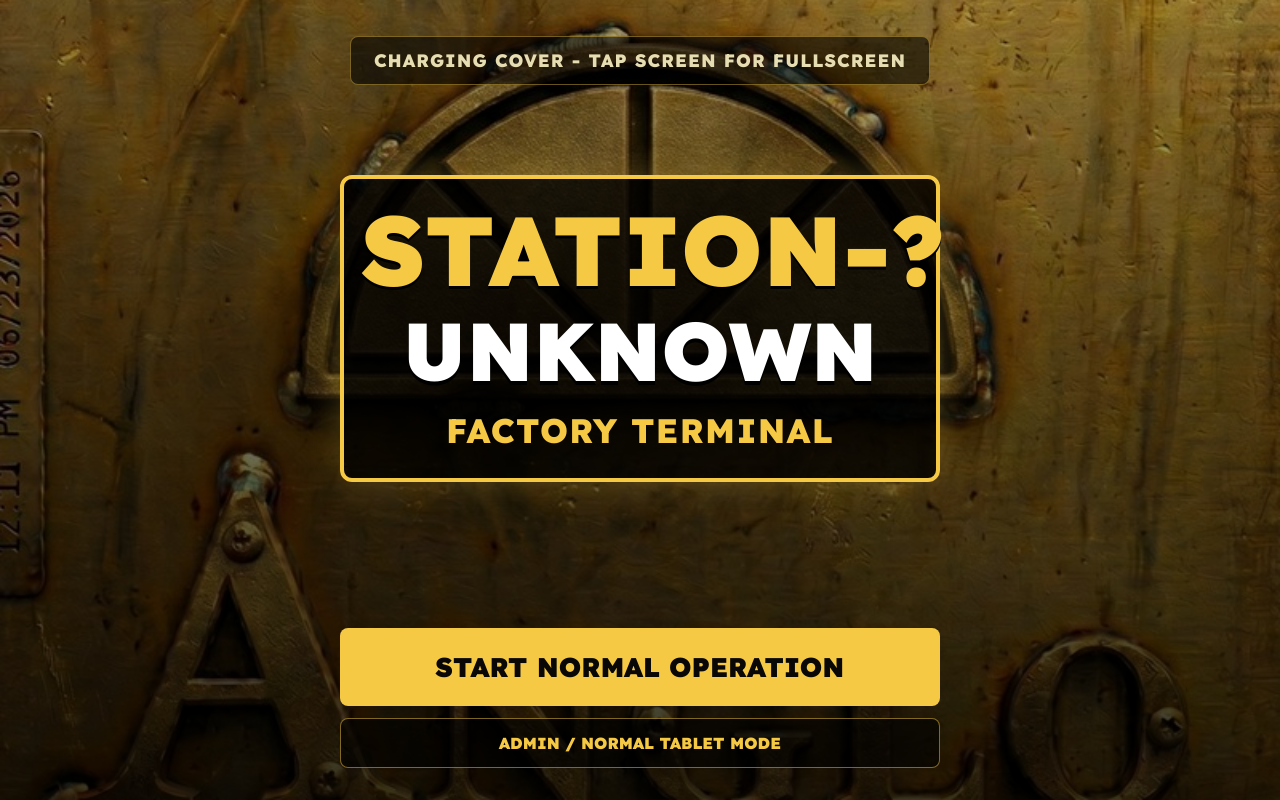
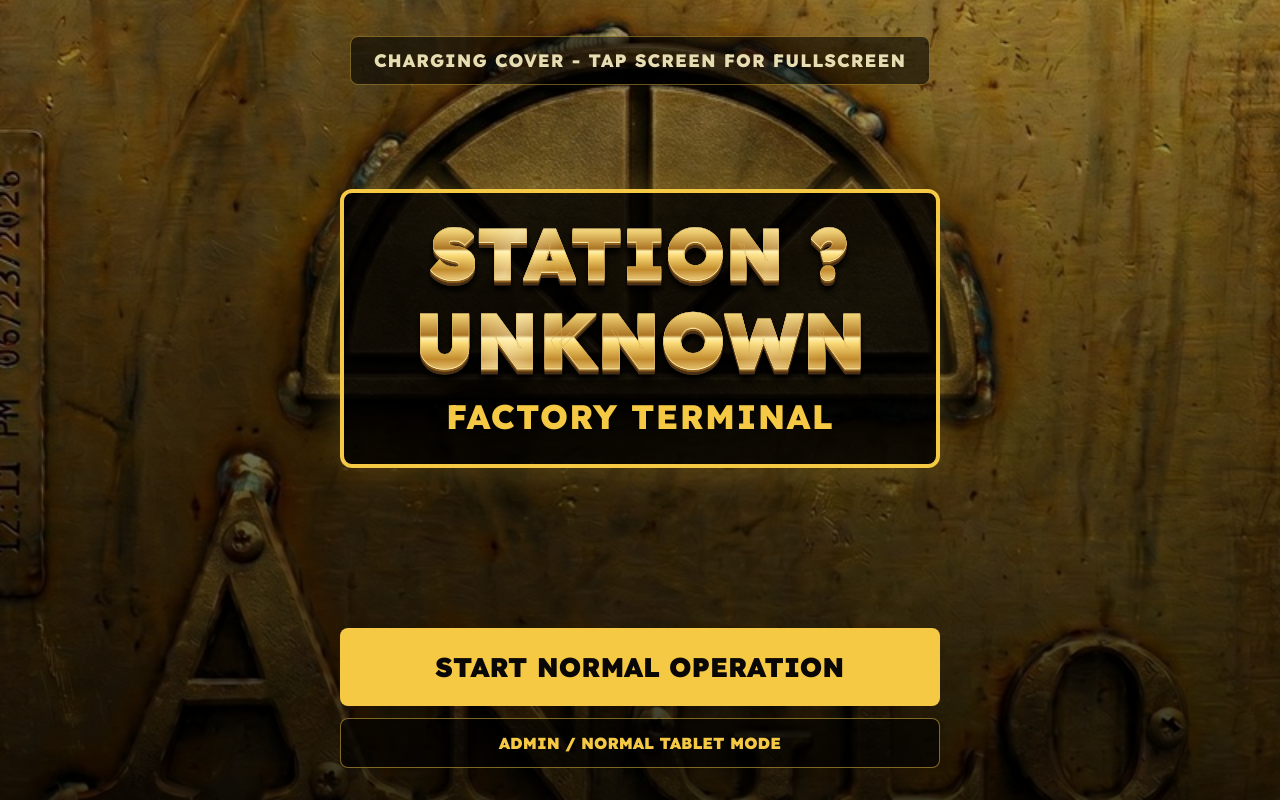
Before and after one commit to angusm99/anglo-planner, a website: page public/cover.html in a window 1280 px wide. Drawn offline with Linux system fonts and the light colour scheme.

Commit message:
Polish station covers with raised gold labels and prevent wrapping

```diff
--- a/public/cover.html
+++ b/public/cover.html
@@ -17,7 +17,7 @@
 <meta name="theme-color" content="#f6c945">
 <style>
   * { box-sizing: border-box; }
-  html, body { height: 100%; margin: 0; }
+  html, body { height: 100%; margin: 0; -webkit-text-size-adjust: 100%; text-size-adjust: 100%; }
   body, button { -webkit-user-select: none; user-select: none; }
   body {
     color: #f6c945;
@@ -64,22 +64,31 @@
   .station {
     color: #f6c945;
     font-family: Lexend, Arial, sans-serif;
-    font-size: clamp(46px, 10vw, 98px);
+    font-size: clamp(28px, 8vw, 72px);
     font-weight: 900;
     line-height: .92;
     letter-spacing: 0;
-    text-shadow: 0 3px 0 #000;
+    white-space: nowrap;
   }
   .name {
     margin-top: 16px;
-    color: #fff;
+    color: #f6c945;
     font-family: Lexend, Arial, sans-serif;
-    font-size: clamp(36px, 9vw, 82px);
+    font-size: clamp(30px, 8vw, 78px);
     font-weight: 900;
     line-height: .98;
     letter-spacing: 0;
     text-transform: uppercase;
-    text-shadow: 0 4px 0 #000;
+    white-space: nowrap;
+  }
+  .station, .name {
+    background: linear-gradient(110deg, transparent 20%, #fff5cc80 28%, transparent 36%, transparent 65%, #fff5cc50 73%, transparent 82%),
+      linear-gradient(180deg, #fff6c9 0%, #edcc70 20%, #ac7524 45%, #fff0ac 49%, #f9d873 56%, #c28b2d 77%, #ffe9a2 100%);
+    -webkit-background-clip: text;
+    background-clip: text;
+    -webkit-text-fill-color: transparent;
+    -webkit-text-stroke: .4px #d6af57;
+    filter: drop-shadow(0 1px 0 #fff0b4) drop-shadow(0 2px 0 #8e5e19) drop-shadow(0 3px 0 #493016) drop-shadow(0 5px 3px #000);
   }
   .subname {
     margin-top: 18px;
@@ -130,8 +139,8 @@
 </main>
 <script>
 const STATION_COVERS = {
-  4: { name: "SAW-1" },
-  5: { name: "SAW-2" },
+  4: { name: "SAW 1" },
+  5: { name: "SAW 2" },
   6: { name: "ASSEMBLY" },
   8: { name: "BEAD SAW" },
 };
@@ -149,7 +158,7 @@ try {
   }
 } catch (_) {}
 
-document.getElementById("station").textContent = station ? `STATION-${station}` : "STATION-?";
+document.getElementById("station").textContent = station ? `STATION ${station}` : "STATION ?";
 document.getElementById("name").textContent = cover.name;
 document.getElementById("subname").textContent = "FACTORY TERMINAL";
 if (isForeman) {
```
